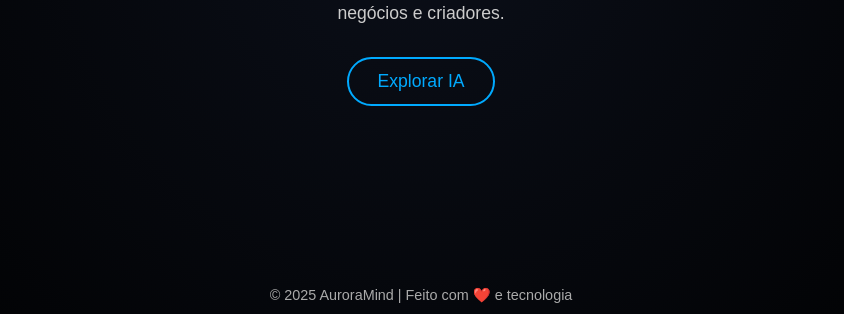
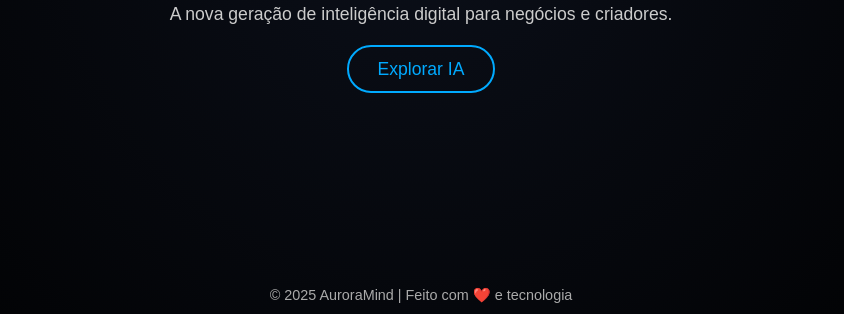
Before and after one commit to AuroraMind-web/auroramind-web.github.io, a plain HTML site: page index.html in a window 1280 px wide. Shown: the part 486-800 px from the top of the page, without its empty margins (219-1063 px from the left). Drawn offline with Linux system fonts and the light colour scheme.

Commit message:
Update index.html

```diff
--- a/index.html
+++ b/index.html
@@ -17,6 +17,7 @@
       flex-direction: column;
       justify-content: center;
       align-items: center;
+      overflow: hidden;
     }
 
     header {
@@ -29,12 +30,12 @@
     .logo {
       width: 160px;
       height: auto;
-      border-radius: 10px;
+      border-radius: 12px;
       box-shadow: 0 0 25px gold;
     }
 
     h1 {
-      font-size: 1.8rem;
+      font-size: 2rem;
       margin-top: 200px;
       margin-bottom: 15px;
       color: #ffffff;
@@ -43,7 +44,7 @@
     p {
       color: #cccccc;
       font-size: 1.1rem;
-      max-width: 500px;
+      max-width: 520px;
       margin: 0 auto 30px;
       line-height: 1.6;
     }
@@ -57,6 +58,7 @@
       font-size: 1.1rem;
       cursor: pointer;
       transition: all 0.3s;
+      text-decoration: none;
     }
 
     .btn:hover {
@@ -77,16 +79,14 @@
 </head>
 <body>
   <header>
-    <img src="logo.jpeg" alt="AuroraMind Logo" class="logo" />
+    <img src="./logo.jpeg" alt="AuroraMind Logo" class="logo" />
   </header>
 
   <main>
     <h1>AuroraMind</h1>
-    <p>AuroraMind: A nova geração de inteligência digital para negócios e criadores.</p>
+    <p>A nova geração de inteligência digital para negócios e criadores.</p>
 
-    <a href="chat.html">
-      <button class="btn">Explorar IA</button>
-    </a>
+    <a href="./chat.html" class="btn">Explorar IA</a>
   </main>
 
   <footer>© 2025 AuroraMind | Feito com ❤️ e tecnologia</footer>
```
